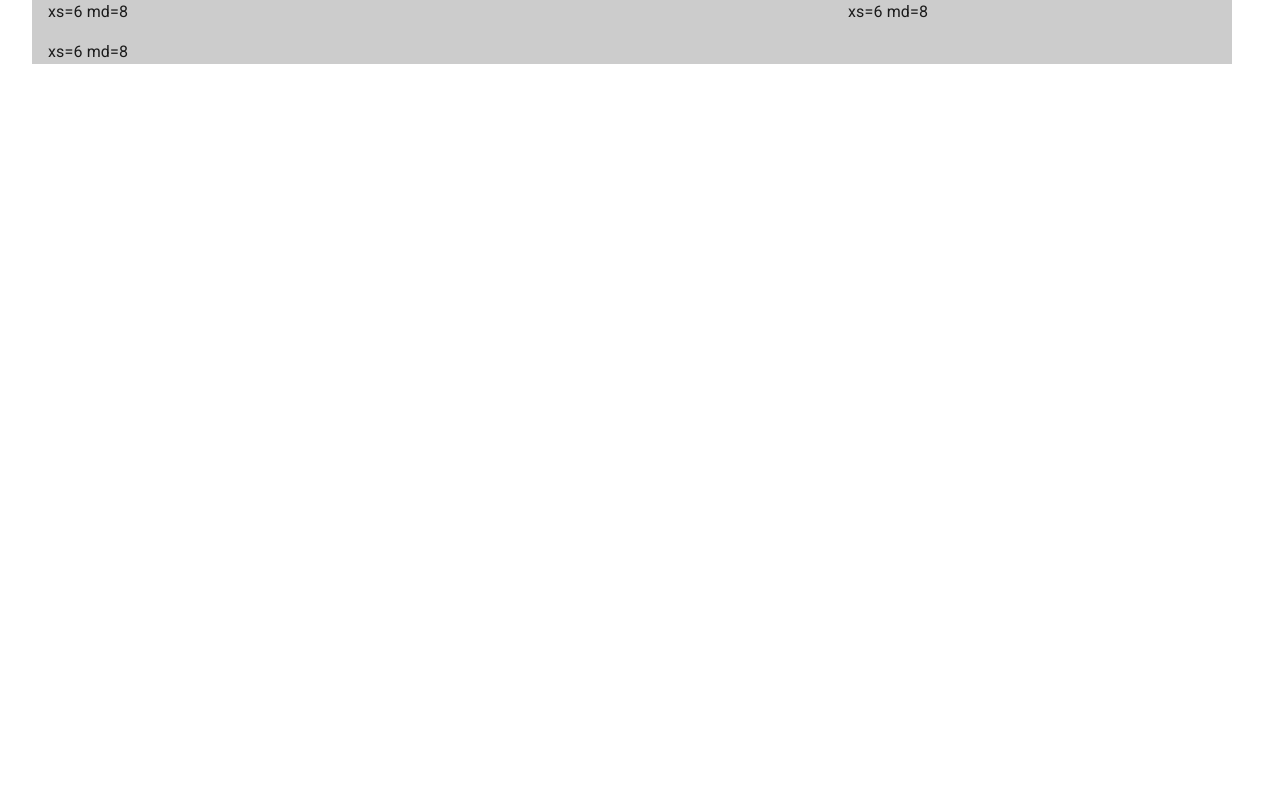
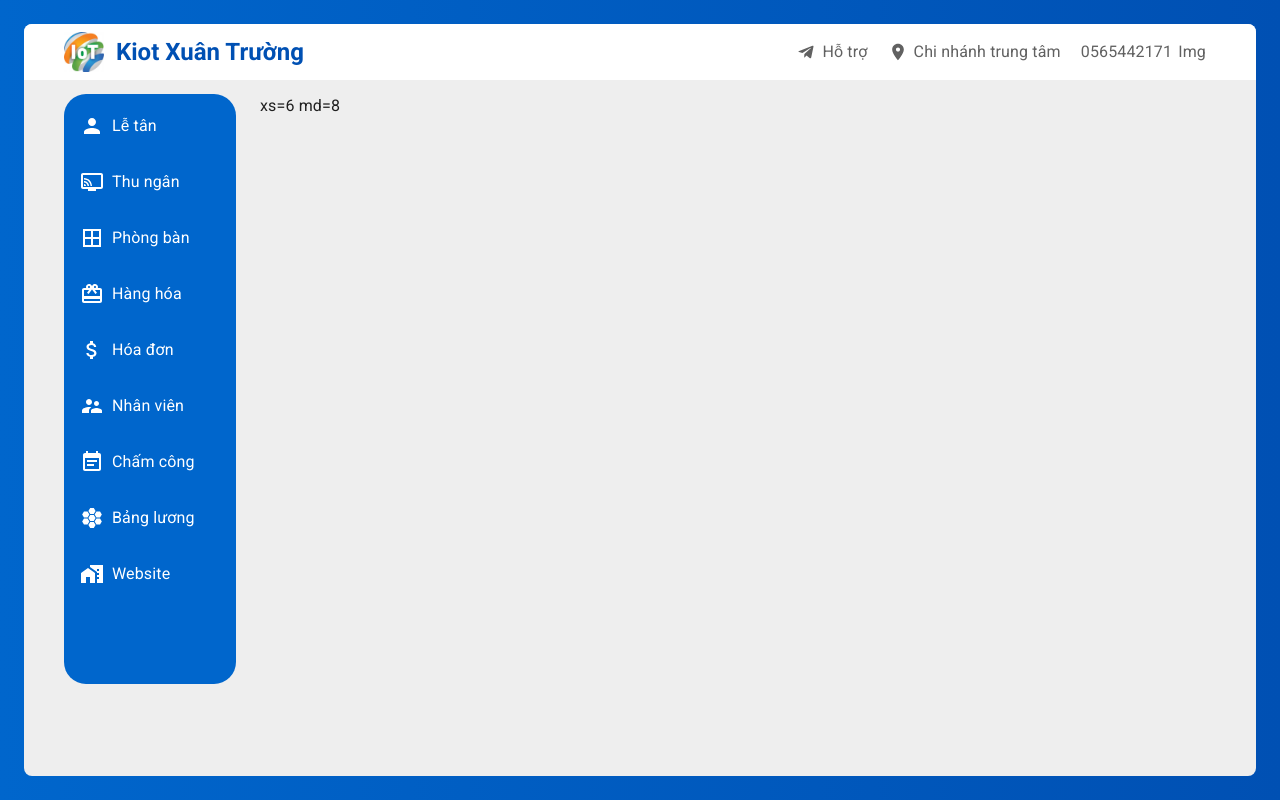
Before and after one commit to XuanTruonga/restaurant-manager, a React (Create React App) app: page / in a window 1280 px wide. Built offline with nearby package versions, Linux system fonts and the light colour scheme.

Commit message:
build default layout

```diff
--- a/package.json
+++ b/package.json
@@ -27,7 +27,7 @@
     "react-dom": "^18.2.0",
     "react-hook-form": "^7.48.2",
     "react-loading-skeleton": "^3.3.1",
-    "react-router-dom": "^6.19.0",
+    "react-router-dom": "^6.22.1",
     "react-scripts": "5.0.1",
     "react-toastify": "^9.1.3",
     "sort-by": "^1.2.0",
--- /dev/null
+++ b/src/assets/img.js
@@ -0,0 +1,4 @@
+const imgs = {
+  logo: require('./logo.jpg')
+};
+export default imgs;
--- /dev/null
+++ b/src/components/GlobalStyle/GlobalStyle.js
@@ -0,0 +1,8 @@
+import { GlobalStyles } from '@mui/material';
+import React from 'react';
+
+const GlobalStyle = ({ children }) => {
+  return <GlobalStyles styles={{ a: { textDecoration: 'none' } }}>{children}</GlobalStyles>;
+};
+
+export default GlobalStyle;
--- a/src/index.js
+++ b/src/index.js
@@ -3,13 +3,20 @@ import ReactDOM from 'react-dom/client';
 import App from './App';
 import CssBaseline from '@mui/material/CssBaseline';
 import reportWebVitals from './reportWebVitals';
+import { ThemeProvider } from '@mui/material';
+import { theme } from './theme';
+import { BrowserRouter } from 'react-router-dom';
+import GlobalStyle from 'components/GlobalStyle/GlobalStyle';
 
 const root = ReactDOM.createRoot(document.getElementById('root'));
 root.render(
-  <React.StrictMode>
-    <App />
-    <CssBaseline />
-  </React.StrictMode>
+  <ThemeProvider theme={theme}>
+    <BrowserRouter>
+      <GlobalStyle />
+      <App />
+      <CssBaseline />
+    </BrowserRouter>
+  </ThemeProvider>
 );
 
 // If you want to start measuring performance in your app, pass a function
--- /dev/null
+++ b/src/layout/components/Header.js
@@ -0,0 +1,69 @@
+import { Box, Typography } from '@mui/material';
+import { theme } from '../../theme';
+import React from 'react';
+import { APP_BAR } from '../../utils/constants';
+import imgs from '../../assets/img';
+import { Link } from 'react-router-dom';
+
+const BoxSX = {
+  display: 'flex',
+  alignItems: 'center',
+  px: '10px',
+  gap: '6px',
+  borderRadius: '12px',
+  color: theme.palette.grey[700],
+  height: theme.restaurants.appBarHeight,
+  '&:hover': {
+    color: theme.palette.grey[900],
+    backgroundColor: theme.palette.grey[300],
+    cursor: 'pointer'
+  }
+};
+
+const Header = () => {
+  return (
+    <Box backgroundColor='#fff'>
+      <Box
+        sx={{
+          display: 'flex',
+          alignItems: 'center',
+          justifyContent: 'space-between',
+          m: '0 40px',
+          gap: '40px'
+        }}>
+        <Box
+          sx={{
+            color: theme.palette.primary.dark,
+            p: '8px 0px',
+            display: 'flex',
+            alignItems: 'center',
+            gap: '12px'
+          }}>
+          <img width='40px' src={imgs.logo} alt='logo'></img>
+          <Typography variant='h5' sx={{ fontWeight: 'bold' }}>
+            Kiot Xuân Trường
+          </Typography>
+        </Box>
+
+        <Box sx={{ display: 'flex' }}>
+          {APP_BAR.map((item) => {
+            return (
+              <Link to={item.link} key={item.id}>
+                <Box sx={BoxSX}>
+                  <Box display='flex'>{item.icon}</Box>
+                  <Typography>{item.name}</Typography>
+                </Box>
+              </Link>
+            );
+          })}
+          <Box sx={BoxSX}>
+            <Box display='flex'>0565442171</Box>
+            <Typography>Img</Typography>
+          </Box>
+        </Box>
+      </Box>
+    </Box>
+  );
+};
+
+export default Header;
--- /dev/null
+++ b/src/layout/components/MenuItem.js
@@ -0,0 +1,25 @@
+import { Box, styled } from '@mui/material';
+import React from 'react';
+
+const MenuItem = (props) => {
+  const { item } = props;
+  const Icon = item.icon;
+  return (
+    <ItemMenu>
+      <Box sx={{ display: 'flex' }}>{<Icon />}</Box>
+      <Box>{item.name}</Box>
+    </ItemMenu>
+  );
+};
+const ItemMenu = styled('div')(({ theme }) => ({
+  display: 'flex',
+  alignItems: 'center',
+  gap: '8px',
+  padding: '16px',
+  cursor: 'pointer',
+  color: theme.palette.primary.contrastText,
+  '&:hover': {
+    backgroundColor: theme.palette.primary.dark
+  }
+}));
+export default MenuItem;
--- a/src/layout/defaultLayout.js
+++ b/src/layout/defaultLayout.js
@@ -1,20 +1,55 @@
-import { Box, Grid, Typography } from '@mui/material';
+import { Box, Grid, Stack, Typography } from '@mui/material';
 import React from 'react';
+import { DASHBOARD } from '../utils/constants';
+import { theme } from '../theme';
+import MenuItem from './components/MenuItem';
+import Header from './components/Header';
 
 const DefaultLayout = () => {
   return (
-    <Box ml={6} mr={6}>
-      <Grid container spacing={2} sx={{ backgroundColor: '#ccc' }}>
-        <Grid item xs={6} md={8}>
-          <Typography>xs=6 md=8</Typography>
-        </Grid>
-        <Grid item xs={6} md={4}>
-          <Typography>xs=6 md=8</Typography>
-        </Grid>
-        <Grid item xs={6} md={4}>
-          <Typography>xs=6 md=8</Typography>
-        </Grid>
-      </Grid>
+    <Box
+      sx={{
+        padding: '24px',
+        height: '100vh',
+        backgroundImage: `linear-gradient(to right, ${theme.palette.primary.main} ,${theme.palette.primary.dark})`
+      }}>
+      <Box
+        sx={{
+          backgroundColor: theme.palette.grey[200],
+          borderRadius: '8px',
+          overflow: 'hidden',
+          height: '-webkit-fill-available'
+        }}>
+        <Header />
+        <Box sx={{ p: '14px 40px' }}>
+          <Grid container spacing={3}>
+            <Grid item xs={6} md={2}>
+              <Stack>
+                <Box
+                  sx={{
+                    overflow: 'hidden',
+                    backgroundColor: theme.palette.primary.main,
+                    borderRadius: '22px',
+                    height: '590px',
+                    overflowY: 'auto',
+                    pt: '4px'
+                  }}>
+                  {DASHBOARD.map((item) => {
+                    return (
+                      <Box key={item.id}>
+                        <MenuItem item={item} />
+                      </Box>
+                    );
+                  })}
+                </Box>
+              </Stack>
+            </Grid>
+            <Grid item xs={6} md={10}>
+              <Typography>xs=6 md=8</Typography>
+            </Grid>
+          </Grid>
+        </Box>
+      </Box>
     </Box>
   );
 };
--- /dev/null
+++ b/src/theme.js
@@ -0,0 +1,24 @@
+import { createTheme } from '@mui/material';
+
+
+export const theme = createTheme({
+  palette: {
+    primary: {
+      main: '#0066CC',
+      light: '#99CCFF',
+      dark: '#0050B3',
+      contrastText: '#fff'
+    },
+    secondary: {
+      main: '#1D863B',
+      light: '#94DCA9',
+      dark: '#125425',
+      contrastText: '#ccc'
+    }
+  },
+
+
+  restaurants: {
+    appBarHeight:'56px'
+  }
+});
--- a/src/utils/constants.js
+++ b/src/utils/constants.js
@@ -7,43 +7,58 @@ import SupervisorAccountIcon from '@mui/icons-material/SupervisorAccount';
 import EventNoteIcon from '@mui/icons-material/EventNote';
 import HiveIcon from '@mui/icons-material/Hive';
 import MapsHomeWorkIcon from '@mui/icons-material/MapsHomeWork';
+import TelegramIcon from '@mui/icons-material/Telegram';
+import PlaceIcon from '@mui/icons-material/Place';
 
 export const DASHBOARD = [
   {
+    id: 1,
     name: 'Lễ tân',
     icon: PersonIcon
   },
   {
+    id: 2,
     name: 'Thu ngân',
     icon: ConnectedTvIcon
-    } ,
+  },
   {
+    id: 3,
     name: 'Phòng bàn',
     icon: BorderAllIcon
   },
   {
+    id: 4,
     name: 'Hàng hóa',
     icon: CardGiftcardIcon
   },
   {
+    id: 5,
     name: 'Hóa đơn',
     icon: AttachMoneyIcon
   },
   {
+    id: 6,
     name: 'Nhân viên',
     icon: SupervisorAccountIcon
   },
   {
+    id: 7,
     name: 'Chấm công',
     icon: EventNoteIcon
   },
   {
+    id: 8,
     name: 'Bảng lương',
     icon: HiveIcon
   },
   {
+    id: 9,
     name: 'Website',
     icon: MapsHomeWorkIcon
-    },
+  }
+];
 
-]
+export const APP_BAR = [
+  { id: 1, name: 'Hỗ trợ', icon: <TelegramIcon fontSize='small' />, link: 'https://web.telegram.org/a/' },
+  { id: 2, name: 'Chi nhánh trung tâm', icon: <PlaceIcon fontSize='small' />, link: '#' }
+];
```
Also changed, not shown: jsconfig.json (added, +8 -0 lines), src/utils/pathName.js (added, +9 -0 lines), src/assets/logo.jpg (added), 1 other file (tests, documents, lock files or other folders). Lines whose indentation alone changed are shown as unchanged.
